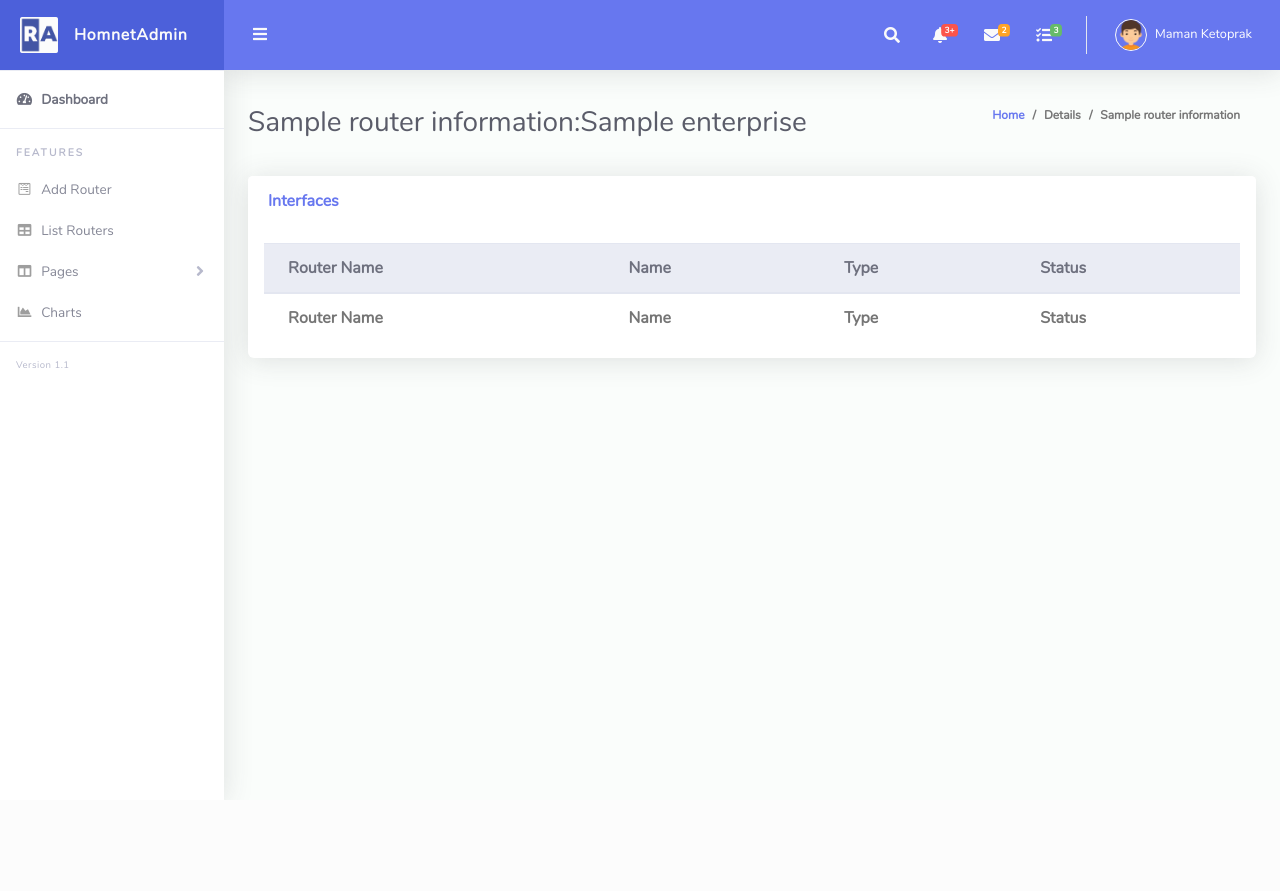
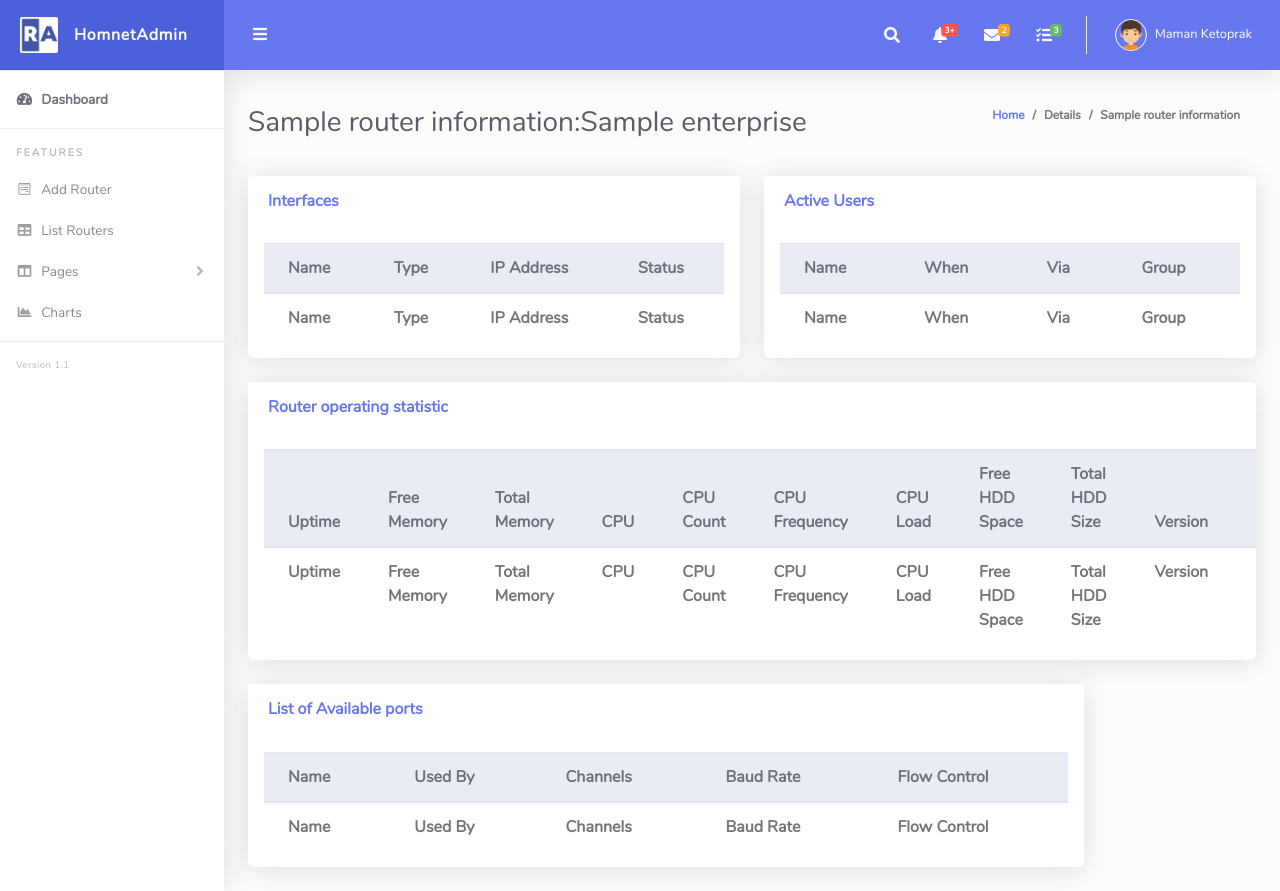
Before and after one commit to TM-Squared/Homnet-Dashboard, a Django app: template templates/home/detailRouter.html in a window 1280 px wide. Before the commit the page ends 792 px from the top, so only its background shows below. Run offline with Django 4.2, Linux system fonts and the light colour scheme; the template is opened without the code that fills it: most values are stand-ins (such as "Sample title", 1, 10 or a date in 2020); lists and menus that the app fills with data are empty; some libraries are stand-ins or nearby versions.

```diff
--- a/account/models.py
+++ b/account/models.py
@@ -6,7 +6,7 @@ from .managers import AccountManager
 
 class User(AbstractBaseUser, PermissionsMixin):
     email = models.EmailField(unique=True)
-    firsname = models.CharField(max_length=255, blank=True)
+    firstname = models.CharField(max_length=255, blank=True)
     lastname = models.CharField(max_length=255, blank=True)
     data_joined = models.DateTimeField(auto_now_add=True)
     is_active = models.BooleanField(default=True)
--- a/core/settings.py
+++ b/core/settings.py
@@ -35,8 +35,9 @@ INSTALLED_APPS = [
     'django.contrib.sessions',
     'django.contrib.messages',
     'django.contrib.staticfiles',
-    'account.apps.AccountConfig',
-    'home.apps.HomeConfig'
+    'django.contrib.sites',
+    'account',
+    'home'
 ]
 
 MIDDLEWARE = [
--- a/home/admin.py
+++ b/home/admin.py
@@ -1,4 +1,2 @@
 from django.contrib import admin
 from .models import Routers
-
-admin.site.register(Routers)
--- a/home/views.py
+++ b/home/views.py
@@ -86,7 +86,7 @@ class DetailRouter(generic.DetailView):
 
     def get_context_data(self, **kwargs):
         context = super().get_context_data(**kwargs)
-        # print(Interface.objects.filter(self.get_object()))
+        Interface.objects.filter(router=self.get_object().serialnumber)
         context['router_information'] = self.get_object()
         return context
 
--- a/templates/home/detailRouter.html
+++ b/templates/home/detailRouter.html
@@ -16,8 +16,8 @@
   </div>
 
     <div class="row">
-        <!-- List Devices -->
-            <div class="col-lg-12">
+        <!-- List Interfaces of router -->
+            <div class="col-lg-6">
               <div class="card mb-4">
                 <div class="card-header py-3 d-flex flex-row align-items-center justify-content-between">
                   <h6 class="m-0 font-weight-bold text-primary">Interfaces</h6>
@@ -26,17 +26,17 @@
                   <table class="table align-items-center table-flush table-hover" id="dataTableHover1">
                     <thead class="thead-light">
                       <tr>
-                        <th>Router Name</th>
-                          <th>Name</th>
-                          <th>Type</th>
+                        <th>Name</th>
+                        <th>Type</th>
+                        <th>IP Address</th>
                         <th>Status</th>
                       </tr>
                     </thead>
                     <tfoot>
                       <tr>
-                        <th>Router Name</th>
-                          <th>Name</th>
-                          <th>Type</th>
+                        <th>Name</th>
+                        <th>Type</th>
+                        <th>IP Address</th>
                         <th>Status</th>
                       </tr>
                     </tfoot>
@@ -48,6 +48,126 @@
                 </div>
               </div>
             </div>
+      <div class="col-lg-6">
+        <!-- List of active users -->
+              <div class="card mb-4">
+                <div class="card-header py-3 d-flex flex-row align-items-center justify-content-between">
+                  <h6 class="m-0 font-weight-bold text-primary">Active Users</h6>
+                </div>
+                <div class="table-responsive p-3">
+                  <table class="table align-items-center table-flush table-hover" id="dataTableHover1">
+                    <thead class="thead-light">
+                      <tr>
+                        <th>Name</th>
+                        <th>When</th>
+                        <th>Via</th>
+                        <th>Group</th>
+                      </tr>
+                    </thead>
+                    <tfoot>
+                      <tr>
+                        <th>Name</th>
+                        <th>When</th>
+                        <th>Via</th>
+                        <th>Group</th>
+                      </tr>
+                    </tfoot>
+                    <tbody>
+
+
+                    </tbody>
+                  </table>
+                </div>
+              </div>
+            </div>
+    </div>
+  <div class="row">
+        <!-- List Interfaces of router -->
+            <div class="col-lg-12">
+              <div class="card mb-4">
+                <div class="card-header py-3 d-flex flex-row align-items-center justify-content-between">
+                  <h6 class="m-0 font-weight-bold text-primary">Router operating statistic</h6>
+                </div>
+                <div class="table-responsive p-3">
+                  <table class="table align-items-center table-flush table-hover" id="dataTableHover1">
+                    <thead class="thead-light">
+                      <tr>
+                        <th>Uptime</th>
+                        <th>Free Memory</th>
+                        <th>Total Memory</th>
+                        <th>CPU</th>
+                        <th>CPU Count</th>
+                        <th>CPU Frequency</th>
+                        <th>CPU Load</th>
+                        <th>Free HDD Space</th>
+                        <th>Total HDD Size</th>
+                        <th>Version</th>
+                        <th>Build Time</th>
+                      </tr>
+                    </thead>
+                    <tfoot>
+                      <tr>
+                        <th>Uptime</th>
+                        <th>Free Memory</th>
+                        <th>Total Memory</th>
+                        <th>CPU</th>
+                        <th>CPU Count</th>
+                        <th>CPU Frequency</th>
+                        <th>CPU Load</th>
+                        <th>Free HDD Space</th>
+                        <th>Total HDD Size</th>
+                        <th>Version</th>
+                        <th>Build Time</th>
+                      </tr>
+                    </tfoot>
+                    <tbody>
+
+
+                    </tbody>
+                  </table>
+                </div>
+              </div>
+            </div>
+  </div>
+  <div class="row">
+  <div class="col-lg-10">
+        <!-- List of available ports -->
+              <div class="card mb-4">
+                <div class="card-header py-3 d-flex flex-row align-items-center justify-content-between">
+                  <h6 class="m-0 font-weight-bold text-primary">List of Available ports</h6>
+                </div>
+                <div class="table-responsive p-3">
+                  <table class="table align-items-center table-flush table-hover" id="dataTableHover1">
+                    <thead class="thead-light">
+                      <tr>
+                        <th>Name</th>
+                        <th>Used By</th>
+                        <th>Channels</th>
+                        <th>Baud Rate</th>
+                        <th>Flow Control</th>
+                      </tr>
+                    </thead>
+                    <tfoot>
+                      <tr>
+                        <th>Name</th>
+                        <th>Used By</th>
+                        <th>Channels</th>
+                        <th>Baud Rate</th>
+                        <th>Flow Control</th>
+                      </tr>
+                    </tfoot>
+                    <tbody>
+
+
+                    </tbody>
+                  </table>
+                </div>
+              </div>
+            </div>
+    </div>
+
+
+
 </div>
 
 {% endblock content %}
```
Also changed, not shown: account/forms.py (+35 -15 lines), account/views.py (+6 -7 lines), home/functions_utils.py (+9 -0 lines), templates/account/register.html (+22 -3 lines), account/migrations/0002_rename_firsname_user_firstname.py (added).
